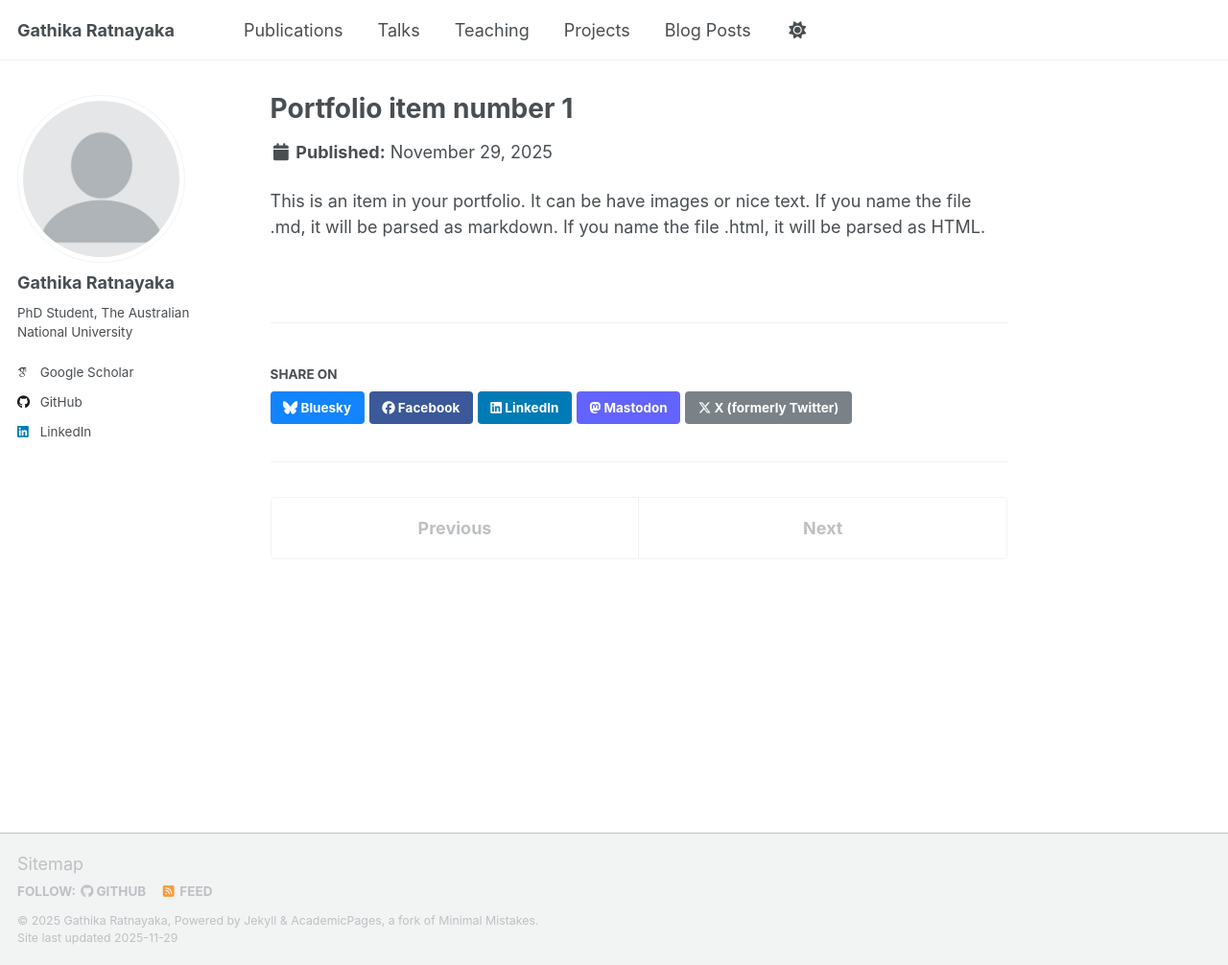
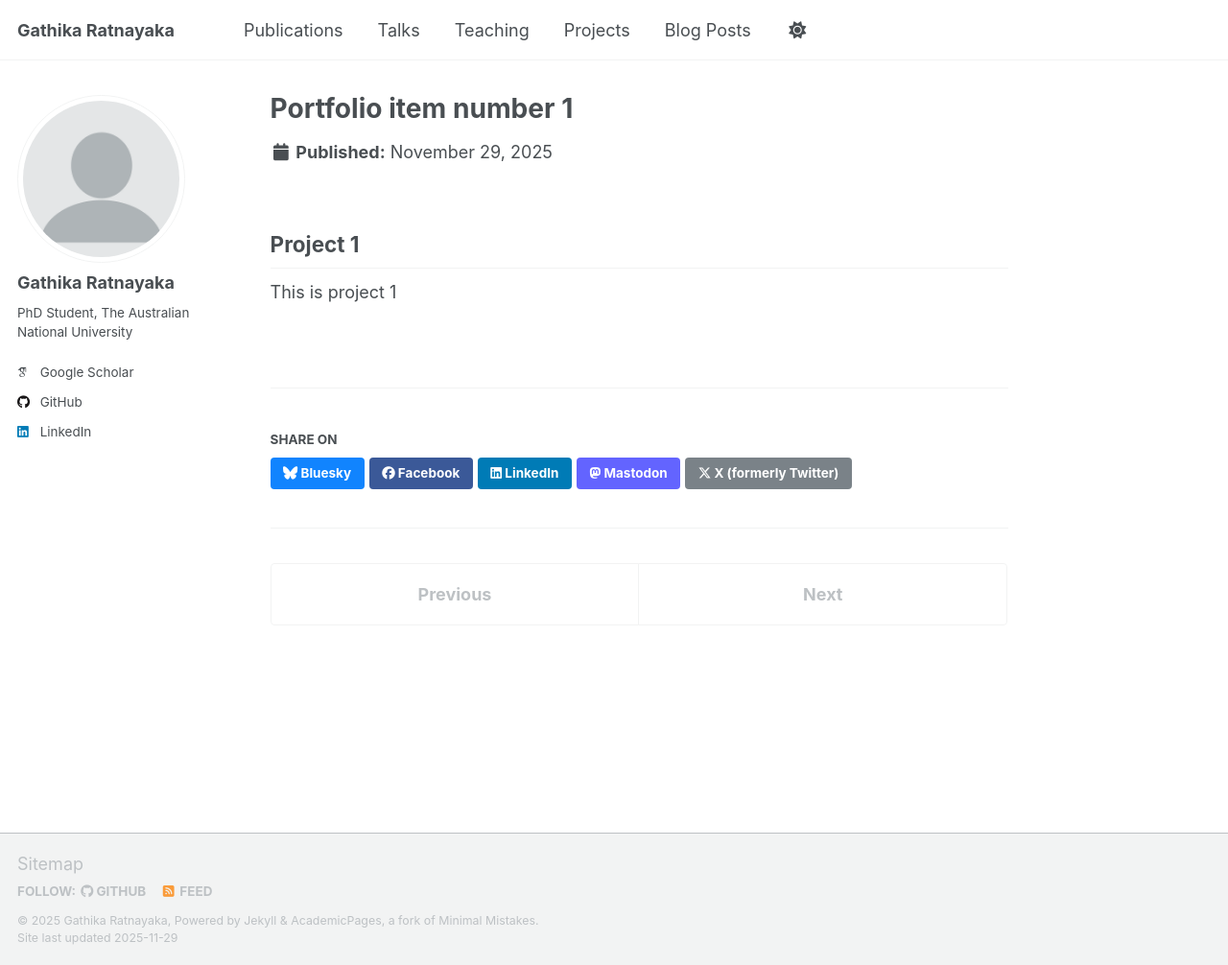
Before and after one commit to Gathika94/gathika94.github.io, a Jekyll site: the page built from _portfolio/portfolio-1.md, in a window 1280 px wide and 1006 px high. Shown: the whole window at 96% size. Built offline with Jekyll 4.4.1, drawn with Linux system fonts in a browser that asks for light colours; some web fonts are replaced; a script that is not in the unit is left out.

Commit message:
modifications

```diff
--- a/_portfolio/portfolio-1.md
+++ b/_portfolio/portfolio-1.md
@@ -4,4 +4,6 @@ excerpt: "Short description of portfolio item number 1<br/><img src='/images/500
 collection: portfolio
 ---
 
-This is an item in your portfolio. It can be have images or nice text. If you name the file .md, it will be parsed as markdown. If you name the file .html, it will be parsed as HTML.
+
+## Project 1
+This is project 1
```
